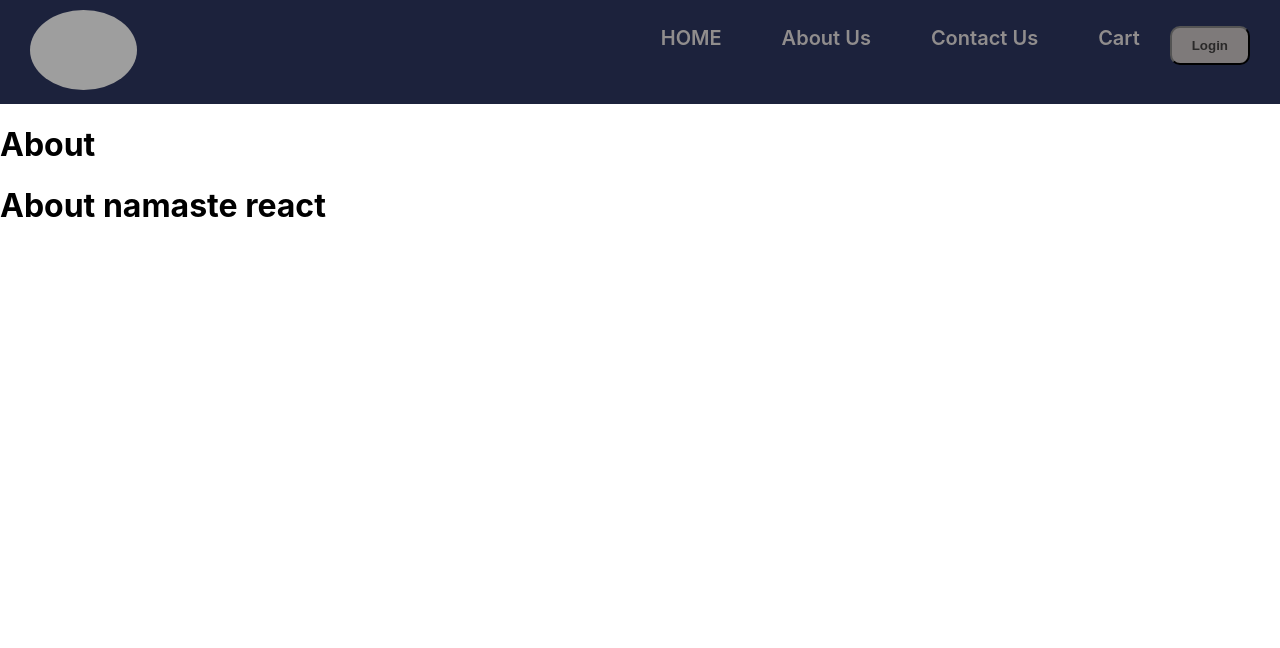
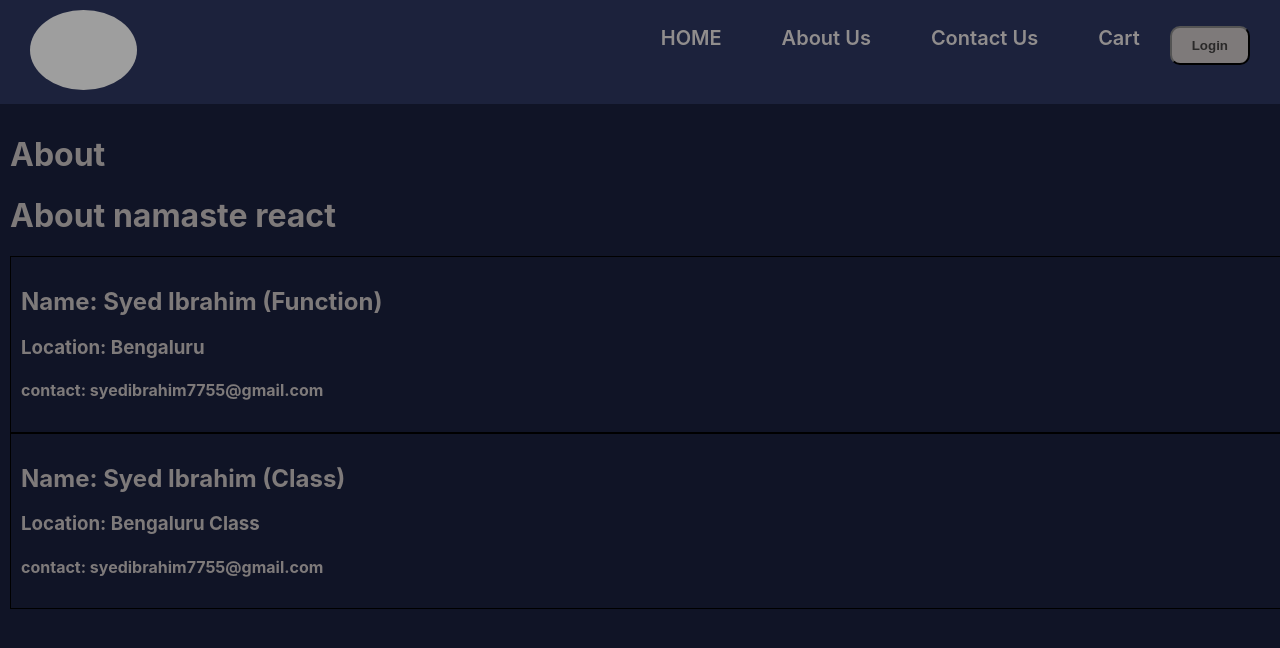
Before and after one commit to syed-ibrahim-shikalgar/fooddelivery, a React (Create React App) app: page /about in a window 1280 px wide. Shown: the top 648 px of the page. Built offline with nearby package versions, Linux system fonts and the light colour scheme; grey boxes are pictures that could not be loaded.

Commit message:
feat added about page with class and functional component

```diff
--- a/src/App.css
+++ b/src/App.css
@@ -199,3 +199,18 @@
   font-weight: 600;
   margin-top: 20px;
 }
+
+/* About Section */
+
+.about-section {
+  background-color: #101426;
+  height: 100vh;
+  width: 100vw;
+  color: #7e7a7a;
+  padding: 10px;
+}
+
+.user-card {
+  padding: 10px;
+  border: 1px solid #000;
+}
--- a/src/components/About.js
+++ b/src/components/About.js
@@ -1,10 +1,14 @@
 import React from "react";
+import User from "./User";
+import UserClass from "./UserClass";
 
 const About = () => {
   return (
-    <div>
+    <div className="about-section">
       <h1>About</h1>
       <h1>About namaste react</h1>
+      <User name={"Syed Ibrahim (Function)"} />
+      <UserClass name={"Syed Ibrahim (Class)"} location={"Bengaluru Class"} />
     </div>
   );
 };
--- /dev/null
+++ b/src/components/User.js
@@ -0,0 +1,13 @@
+import React from "react";
+
+const User = ({ name }) => {
+  return (
+    <div className="user-card">
+      <h2>Name: {name}</h2>
+      <h3>Location: Bengaluru</h3>
+      <h4>contact: syedibrahim7755@gmail.com</h4>
+    </div>
+  );
+};
+
+export default User;
--- /dev/null
+++ b/src/components/UserClass.js
@@ -0,0 +1,20 @@
+import React from "react";
+
+class UserClass extends React.Component {
+  constructor(props) {
+    super(props);
+  }
+
+  render() {
+    const { name, location } = this.props;
+    return (
+      <div className="user-card">
+        <h2>Name: {name}</h2>
+        <h3>Location: {location}</h3>
+        <h4>contact: syedibrahim7755@gmail.com</h4>
+      </div>
+    );
+  }
+}
+
+export default UserClass;
```
